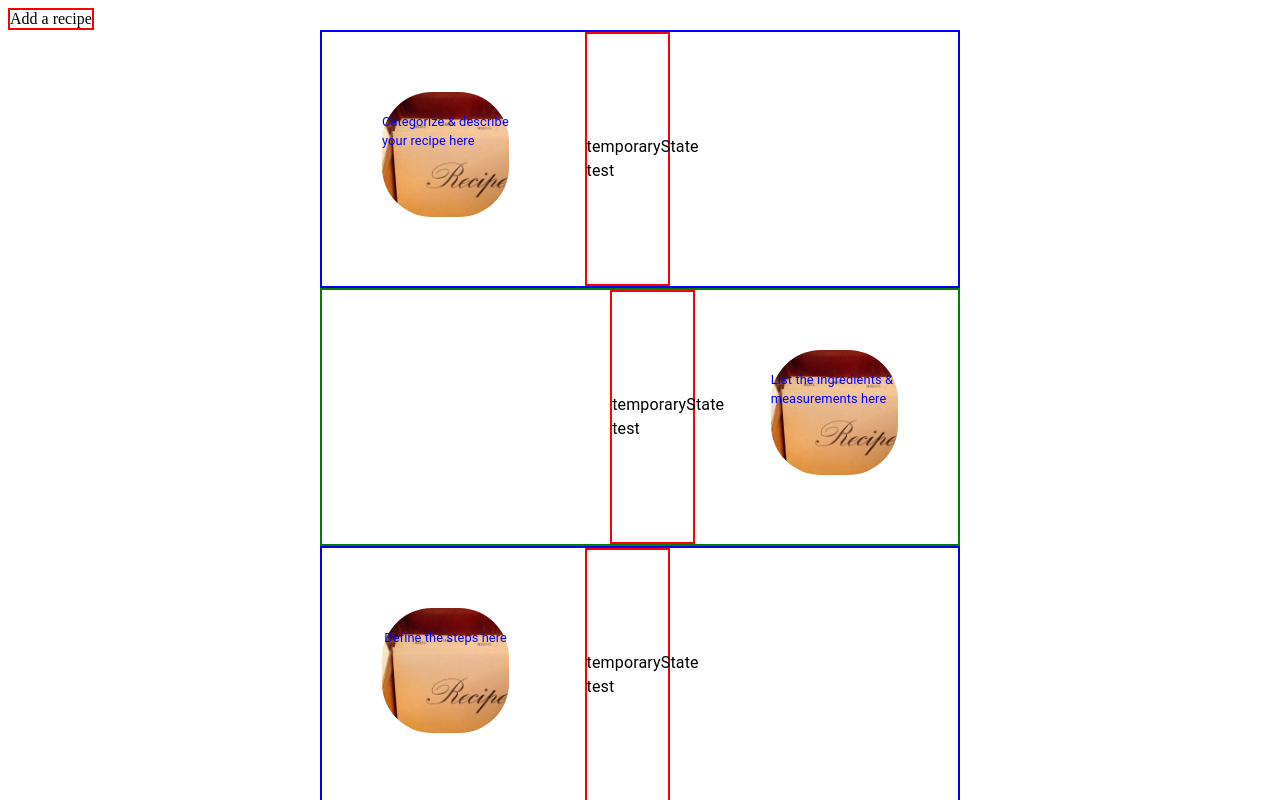
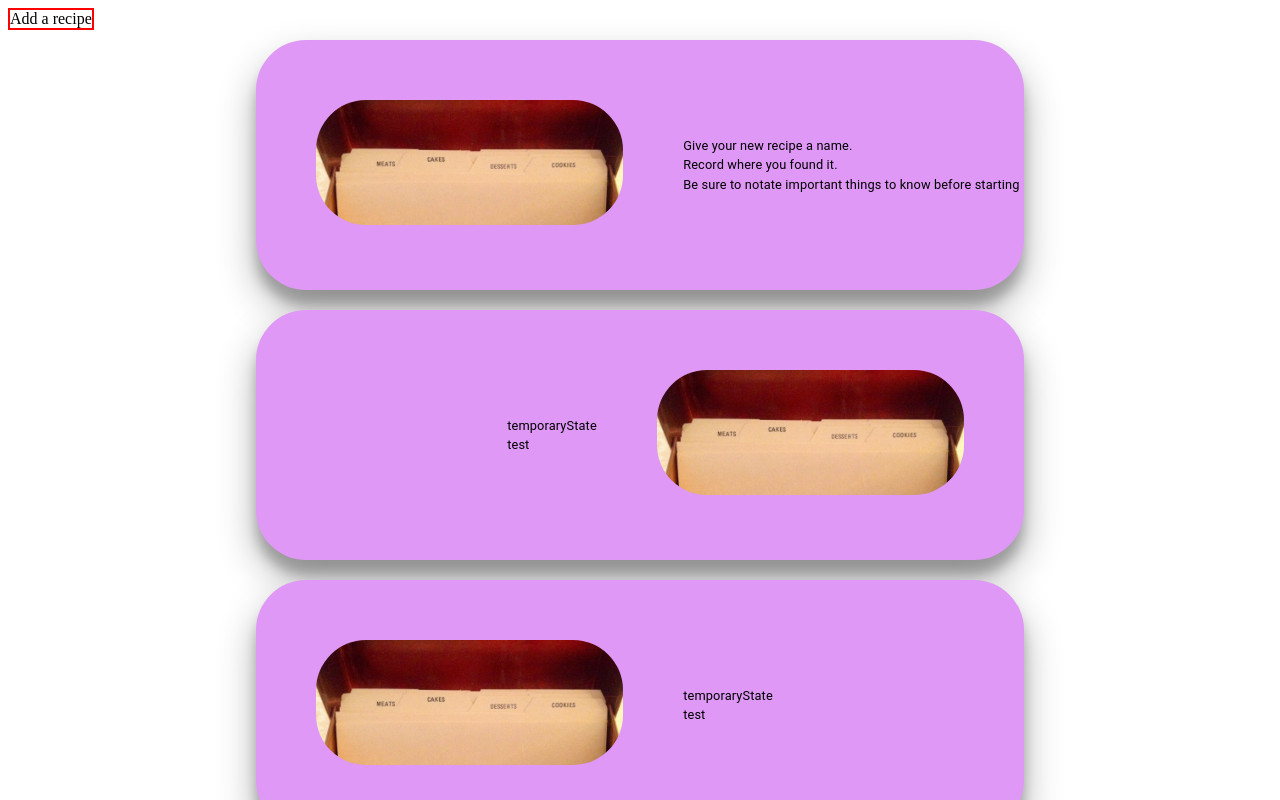
Before and after one commit to Build-Week-TT720-Secret-Family-Recipes/front-end, a React (Create React App) app: page / in a window 1280 px wide. Shown: the top 800 px of the page. Built offline with nearby package versions, Linux system fonts and the light colour scheme.

Commit message:
more styling done on create recipe parent

```diff
--- a/src/Components/createRecipeForm/createRecipeParent/createRecipeParentEmpty.js
+++ b/src/Components/createRecipeForm/createRecipeParent/createRecipeParentEmpty.js
@@ -13,7 +13,7 @@ import CreateRecipeParentWithDesc from "./createRecipeParentPopulated";
 import Typography from "@material-ui/core/Typography";
 import Grid from "@material-ui/core/Grid";
 import { useStyles } from "/Users/quietcalmrecords/School/Unit3/BUILDWEEK 3/front-end/src/Styles/Styles.js";
-
+import Paper from "@material-ui/core/Paper";
 //CRUD
 //import axios from "axios";
 
@@ -44,14 +44,10 @@ function CreateRecipe({
 			</Grid>
 			<Grid
 				container
-				className={classes.accessCatagorySpecificFormContainerLeft}
-			>
-				<Grid
-					item
 				className={
 					describePopulated
 						? classes.hideEl
-							: classes.accessCatagorySpecificFormDescribe
+						: classes.accessCatagorySpecificFormContainerLeft
 				}
 				onClick={() =>
 					setTemporaryState({
@@ -61,9 +57,38 @@ function CreateRecipe({
 					})
 				}
 			>
-					<Typography className={classes.createRecipeDescriptionText}>
-						Categorize & describe your recipe here
+				<Grid
+					item
+					className={classes.accessCatagorySpecificFormDescribe}
+				></Grid>
+				<Grid item className={classes.formInfo}>
+					<Typography className={classes.ul}>
+						Give your new recipe a name.
+						<br></br>
+						Record where you found it.
+						<br></br>
+						Be sure to notate important things to know before starting
+						<br></br>
 					</Typography>
+				</Grid>
+			</Grid>
+			<Grid
+				container
+				className={
+					ingredientsPopulated
+						? classes.hideEl
+						: classes.accessCatagorySpecificFormContainerRight
+				}
+				onClick={() =>
+					setTemporaryState({
+						...temporaryState,
+						createDisplay: false,
+						ingDisplay: true,
+					})
+				}
+			>
+				<Grid item className={classes.accessCatagorySpecificFormIngredients}>
+
 				</Grid>
 				<Grid item className={classes.formInfo}>
 					<Typography className={classes.ul}>
@@ -75,26 +100,21 @@ function CreateRecipe({
 			</Grid>
 			<Grid
 				container
-				className={classes.accessCatagorySpecificFormContainerRight}
-			>
-				<Grid
-					item
 				className={
-						ingredientsPopulated
+					stepsPopulated
 						? classes.hideEl
-							: classes.accessCatagorySpecificFormIngredients
+						: classes.accessCatagorySpecificFormContainerLeft
 				}
 				onClick={() =>
 					setTemporaryState({
 						...temporaryState,
 						createDisplay: false,
-							ingDisplay: true,
+						stepsDisplay: true,
 					})
 				}
 			>
-					<Typography className={classes.createRecipeDescriptionText}>
-						List the ingredients & measurements here
-					</Typography>
+				<Grid item className={classes.accessCatagorySpecificFormDefineSteps}>
+
 				</Grid>
 				<Grid item className={classes.formInfo}>
 					<Typography className={classes.ul}>
@@ -104,47 +124,12 @@ function CreateRecipe({
 					</Typography>
 				</Grid>
 			</Grid>
-			<Grid
+			<Paper
 				container
-				className={classes.accessCatagorySpecificFormContainerLeft}
-			>
-				<Grid
-					item
-					className={
-						stepsPopulated
-							? classes.hideEl
-							: classes.accessCatagorySpecificFormDefineSteps
-					}
-					onClick={() =>
-						setTemporaryState({
-							...temporaryState,
-							createDisplay: false,
-							stepsDisplay: true,
-						})
-					}
-				>
-					<Typography className={classes.createRecipeDescriptionText}>
-						Define the steps here
-					</Typography>
-				</Grid>
-				<Grid item className={classes.formInfo}>
-					<Typography className={classes.ul}>
-						temporaryState
-						<br></br>
-						test
-					</Typography>
-				</Grid>
-			</Grid>
-			<Grid
-				container
-				className={classes.accessCatagorySpecificFormContainerRight}
-			>
-				<Grid
-					item
 				className={
 					additionalInstructionsPopulated
 						? classes.hideEl
-							: classes.accessCatagorySpecificFormAdtnlInstr
+						: classes.accessCatagorySpecificFormContainerRight
 				}
 				onClick={() =>
 					setTemporaryState({
@@ -154,9 +139,8 @@ function CreateRecipe({
 					})
 				}
 			>
-					<Typography className={classes.createRecipeDescriptionText}>
-						Any additional instructions can go here
-					</Typography>
+				<Grid item className={classes.accessCatagorySpecificFormAdtnlInstr}>
+
 				</Grid>
 				<Grid item className={classes.formInfo}>
 					<Typography className={classes.ul}>
@@ -165,7 +149,7 @@ function CreateRecipe({
 						test
 					</Typography>
 				</Grid>
-			</Grid>
+			</Paper>
 		</Grid>
 	) : temporaryState.descDisplay ? (
 		<CreateRecipeDesc
--- a/src/Styles/Styles.js
+++ b/src/Styles/Styles.js
@@ -66,21 +66,27 @@ export const useStyles = makeStyles((theme) => ({
 	},
 
 	accessCatagorySpecificFormContainerLeft: {
-		border: "2px solid blue",
+		backgroundColor: "#DF98F5",
+		margin: "10px",
+		borderRadius: "50px",
 		display: "flex",
-		width: "50vw",
+		width: "60vw",
+		boxShadow: "0 19px 38px rgba(0,0,0,0.30), 0 15px 12px rgba(0,0,0,0.22)",
 	},
 
 	accessCatagorySpecificFormContainerRight: {
-		border: "2px solid green",
+		backgroundColor: "#DF98F5",
+		margin: "10px",
+		borderRadius: "50px",
 		display: "flex",
 		flexDirection: "row-reverse",
-		width: "50vw",
+		width: "60vw",
+		boxShadow: "0 19px 38px rgba(0,0,0,0.30), 0 15px 12px rgba(0,0,0,0.22)",
 	},
 	ul: {
-		border: "2px solid red",
+		fontSize: "1vw",
 		height: "250px",
-		width: "70%",
+		width: "100%",
 		display: "flex",
 		flexDirection: "column",
 		justifyContent: "center",
@@ -97,7 +103,7 @@ export const useStyles = makeStyles((theme) => ({
 		margin: "60px",
 		backgroundSize: "cover",
 		borderRadius: "50px",
-		width: "20%",
+		width: "40%",
 		height: "125px",
 	},
 	accessCatagorySpecificFormIngredients: {
@@ -105,7 +111,7 @@ export const useStyles = makeStyles((theme) => ({
 		margin: "60px",
 		backgroundSize: "cover",
 		borderRadius: "50px",
-		width: "20%",
+		width: "40%",
 		height: "125px",
 	},
 	accessCatagorySpecificFormDefineSteps: {
@@ -113,7 +119,7 @@ export const useStyles = makeStyles((theme) => ({
 		margin: "60px",
 		backgroundSize: "cover",
 		borderRadius: "50px",
-		width: "20%",
+		width: "40%",
 		height: "125px",
 	},
 	accessCatagorySpecificFormAdtnlInstr: {
@@ -121,7 +127,7 @@ export const useStyles = makeStyles((theme) => ({
 		margin: "60px",
 		backgroundSize: "cover",
 		borderRadius: "50px",
-		width: "20%",
+		width: "40%",
 		height: "125px",
 	},
 	createRecipeDescriptionText: {
```
Lines whose indentation alone changed are shown as unchanged.
